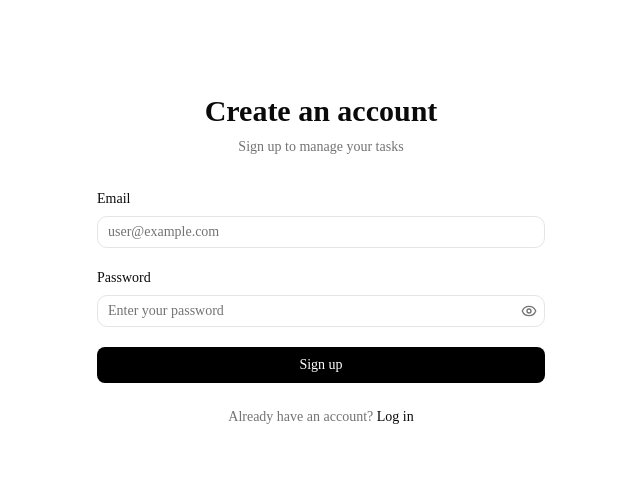
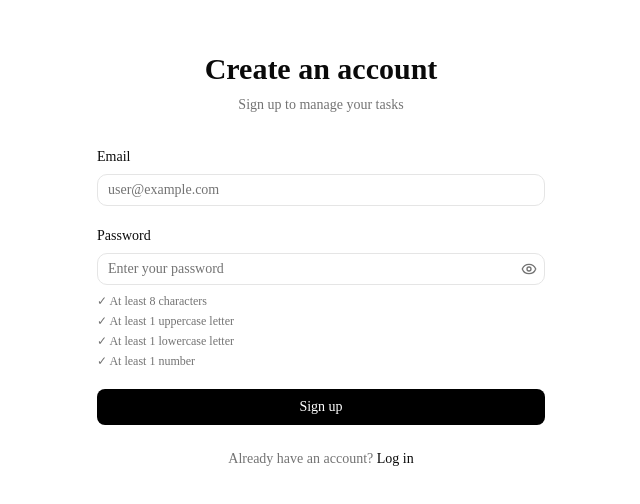
Before and after one commit to Darsh2126/task-manager-dashboard, a Next.js app: page /sign-up in a window 1280 px wide. Shown: the part 140-644 px from the top of the page, without its empty margins (319-959 px from the left). Built offline with nearby package versions, Linux system fonts and the light colour scheme.

Commit message:
enhance: UI enhancement for Sign up and Task Add / Edit dialog

```diff
--- a/package.json
+++ b/package.json
@@ -1,6 +1,6 @@
 {
   "name": "task-manager-dashboard",
-  "version": "0.6.5",
+  "version": "1.0.1",
   "private": true,
   "scripts": {
     "dev": "next dev",
--- a/src/features/auth/sign-up-form.tsx
+++ b/src/features/auth/sign-up-form.tsx
@@ -48,12 +48,10 @@ const SignupForm = () => {
       <div className="w-full max-w-md">
         <div className="mb-8 text-center">
           <h1 className="text-3xl font-semibold">Create an account</h1>
-
           <p className="mt-2 text-sm text-muted-foreground">
             Sign up to manage your tasks
           </p>
         </div>
-
         <form onSubmit={form.handleSubmit(onSubmit)} className="space-y-5">
           <Controller
             name="email"
@@ -61,7 +59,6 @@ const SignupForm = () => {
             render={({ field, fieldState }) => (
               <Field data-invalid={fieldState.invalid}>
                 <FieldLabel htmlFor="signup-email">Email</FieldLabel>
-
                 <Input
                   {...field}
                   id="signup-email"
@@ -69,21 +66,25 @@ const SignupForm = () => {
                   placeholder="user@example.com"
                   aria-invalid={fieldState.invalid}
                 />
-
                 {fieldState.invalid && (
                   <FieldError errors={[fieldState.error]} />
                 )}
               </Field>
             )}
           />
-
           <Controller
             name="password"
             control={form.control}
-            render={({ field, fieldState }) => (
+            render={({ field, fieldState }) => {
+              const password = field.value ?? "";
+              const hasMinLength = password.length >= 8;
+              const hasUppercase = /[A-Z]/.test(password);
+              const hasLowercase = /[a-z]/.test(password);
+              const hasNumber = /\d/.test(password);
+
+              return (
                 <Field data-invalid={fieldState.invalid}>
                   <FieldLabel htmlFor="signup-password">Password</FieldLabel>
-
                   <div className="relative">
                     <Input
                       {...field}
@@ -93,7 +94,6 @@ const SignupForm = () => {
                       aria-invalid={fieldState.invalid}
                       className="pr-10"
                     />
-
                     <button
                       type="button"
                       onClick={() =>
@@ -111,14 +111,27 @@ const SignupForm = () => {
                       )}
                     </button>
                   </div>
-
+                  <div className="space-y-1 text-xs text-muted-foreground">
+                    <p className={hasMinLength ? "text-green-600" : ""}>
+                      ✓ At least 8 characters
+                    </p>
+                    <p className={hasUppercase ? "text-green-600" : ""}>
+                      ✓ At least 1 uppercase letter
+                    </p>
+                    <p className={hasLowercase ? "text-green-600" : ""}>
+                      ✓ At least 1 lowercase letter
+                    </p>
+                    <p className={hasNumber ? "text-green-600" : ""}>
+                      ✓ At least 1 number
+                    </p>
+                  </div>
                   {fieldState.invalid && (
                     <FieldError errors={[fieldState.error]} />
                   )}
                 </Field>
-            )}
+              );
+            }}
           />
-
           <button
             type="submit"
             disabled={form.formState.isSubmitting}
@@ -127,7 +140,6 @@ const SignupForm = () => {
             {form.formState.isSubmitting ? "Creating account..." : "Sign up"}
           </button>
         </form>
-
         <p className="mt-6 text-center text-sm text-muted-foreground">
           Already have an account?{" "}
           <a href="/login" className="font-medium text-foreground">
--- a/src/features/tasks/create-task-dialog.tsx
+++ b/src/features/tasks/create-task-dialog.tsx
@@ -47,7 +47,7 @@ const CreateTaskDialog = ({ formId }: CreateTaskDialogProps) => {
       <DialogTrigger>
         <Button>Create Task</Button>
       </DialogTrigger>
-      <DialogContent>
+      <DialogContent className="max-h-[90vh] overflow-y-auto sm:max-w-lg">
         <DialogHeader>
           <DialogTitle>Create Task</DialogTitle>
           <DialogDescription>
@@ -67,7 +67,11 @@ const CreateTaskDialog = ({ formId }: CreateTaskDialogProps) => {
           >
             Cancel
           </Button>
-          <Button type="submit" form={formId} disabled={isCreating}>
+          <Button
+            type="submit"
+            form={formId}
+            disabled={isCreating}
+          >
             {isCreating && <Loader2 className="animate-spin" />}
             {isCreating ? "Creating..." : "Create Task"}
           </Button>
--- a/src/features/tasks/task-form.tsx
+++ b/src/features/tasks/task-form.tsx
@@ -76,7 +76,7 @@ const TaskForm = ({
         render={({ field, fieldState }) => (
           <Field>
             <FieldLabel htmlFor="task-description">
-              Description
+              Description (optional)
             </FieldLabel>
             <Textarea
               {...field}
--- a/src/features/tasks/update-task-dialog.tsx
+++ b/src/features/tasks/update-task-dialog.tsx
@@ -11,14 +11,17 @@ import {
   DialogFooter,
   DialogHeader,
   DialogTitle,
-  DialogTrigger,
 } from "@/components/ui/dialog";
 import TaskForm from "@/features/tasks/task-form";
+import { TaskFormData } from "@/schemas/task-schema";
 import { useTaskStore } from "@/store/task/task-store";
-import { TaskFormData } from "@/schemas/task-schema";
-import type { Task, UpdateTaskDialogProps } from "@/types/tasks";
+import type { UpdateTaskDialogProps } from "@/types/tasks";
 
-const UpdateTaskDialog = ({ task, open, onOpenChange }: UpdateTaskDialogProps) => {
+const UpdateTaskDialog = ({
+  task,
+  open,
+  onOpenChange,
+}: UpdateTaskDialogProps) => {
   const updateTask = useTaskStore((state) => state.updateTask);
   const [isUpdating, setIsUpdating] = useState(false);
 
@@ -32,7 +35,6 @@ const UpdateTaskDialog = ({ task, open, onOpenChange }: UpdateTaskDialogProps) =
         ...task,
         ...data,
       });
-
     } finally {
       setIsUpdating(false);
       onOpenChange(false);
@@ -41,7 +43,7 @@ const UpdateTaskDialog = ({ task, open, onOpenChange }: UpdateTaskDialogProps) =
 
   return (
     <Dialog open={open} onOpenChange={onOpenChange}>
-      <DialogContent>
+      <DialogContent className="max-h-[90vh] overflow-y-auto sm:max-w-lg">
         <DialogHeader>
           <DialogTitle>Update Task</DialogTitle>
           <DialogDescription>
```
Lines whose indentation alone changed are shown as unchanged.
